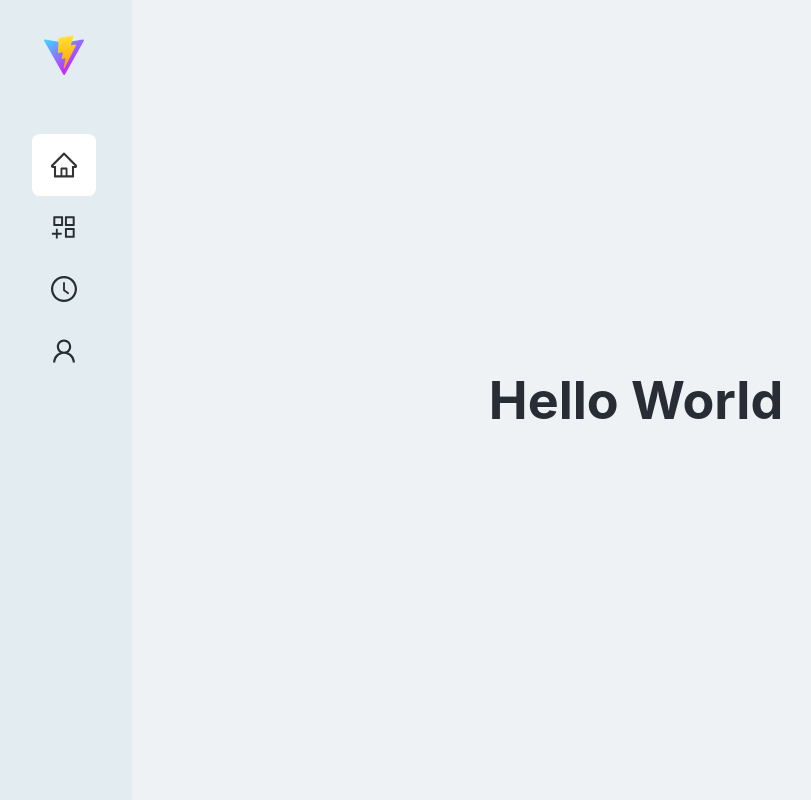
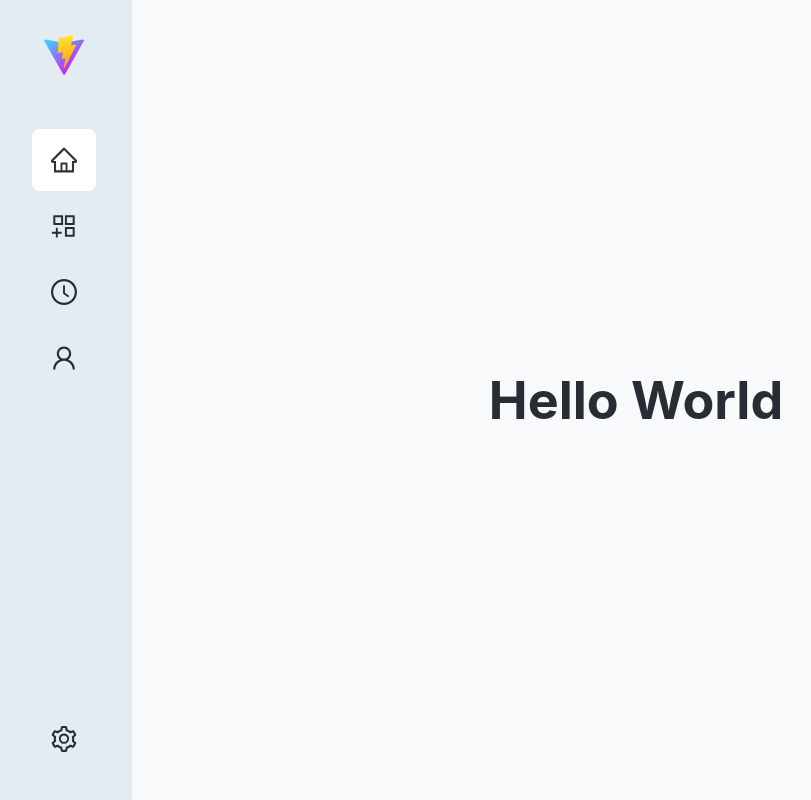
Before and after one commit to RitinDev/emotech-frontend-task, a React (Create React App) app: page / in a window 1280 px wide. Shown: the whole page, without its empty margins (4-815 px from the left). Built offline with nearby package versions, Linux system fonts and the light colour scheme.

Commit message:
Add Sidebar Settings Button + Change App Bcg Color

```diff
--- a/src/App.css
+++ b/src/App.css
@@ -1,6 +1,6 @@
 :root {
   --text-color: #282c34;
-  --background-color: #eff2f4;
+  --background-color: #f8f9fb;
 
   --font-family: 'Inter', -apple-system, BlinkMacSystemFont, 'Segoe UI', 'Roboto', 'Oxygen', 'Ubuntu', 'Cantarell', 'Fira Sans', 'Droid Sans', 'Helvetica Neue', sans-serif;
 }
--- a/src/components/Sidebar.css
+++ b/src/components/Sidebar.css
@@ -8,7 +8,7 @@
 
     display: flex;
     flex-direction: column;
-    gap: 20px;
+    gap: 15px;
 
     /* Stick to left side of the screen */
     position: fixed;
@@ -39,7 +39,7 @@
 
     display: flex;
     flex-direction: column;
-    gap: -5em;
+    gap: 0.15em;
     align-items: center;
 }
 
@@ -60,4 +60,11 @@
     background-color: #fff;
     color: #333;
     border-radius: 7.5px;
-  }
+}
+
+.sidebar-settings {
+    /* Place at the bottom of the sidebar */
+    margin: auto 0 2.5em 0;
+
+    cursor: pointer;
+}
--- a/src/components/Sidebar.js
+++ b/src/components/Sidebar.js
@@ -1,13 +1,16 @@
+// Static imports
 import './Sidebar.css';
 import viteLogo from '../images/vite.svg';
 
+// Import useState hook from React
 import { useState } from 'react';
 
-import { HomeOutlined, AppstoreAddOutlined, ClockCircleOutlined, UserOutlined } from '@ant-design/icons';
+// Import icons from Ant Design
+import { HomeOutlined, AppstoreAddOutlined, ClockCircleOutlined, UserOutlined, SettingOutlined } from '@ant-design/icons';
 
 const Sidebar = () => {
     const menuItems = [
-        { icon: <HomeOutlined />},
+        { icon: <HomeOutlined /> },
         { icon: <AppstoreAddOutlined /> },
         { icon: <ClockCircleOutlined /> },
         { icon: <UserOutlined /> },
@@ -28,7 +31,9 @@ const Sidebar = () => {
                     </li>
                 ))}
             </ul>
-
+            <div className='sidebar-settings'>
+                <SettingOutlined />
+            </div>
         </div>
     );
 }
```
